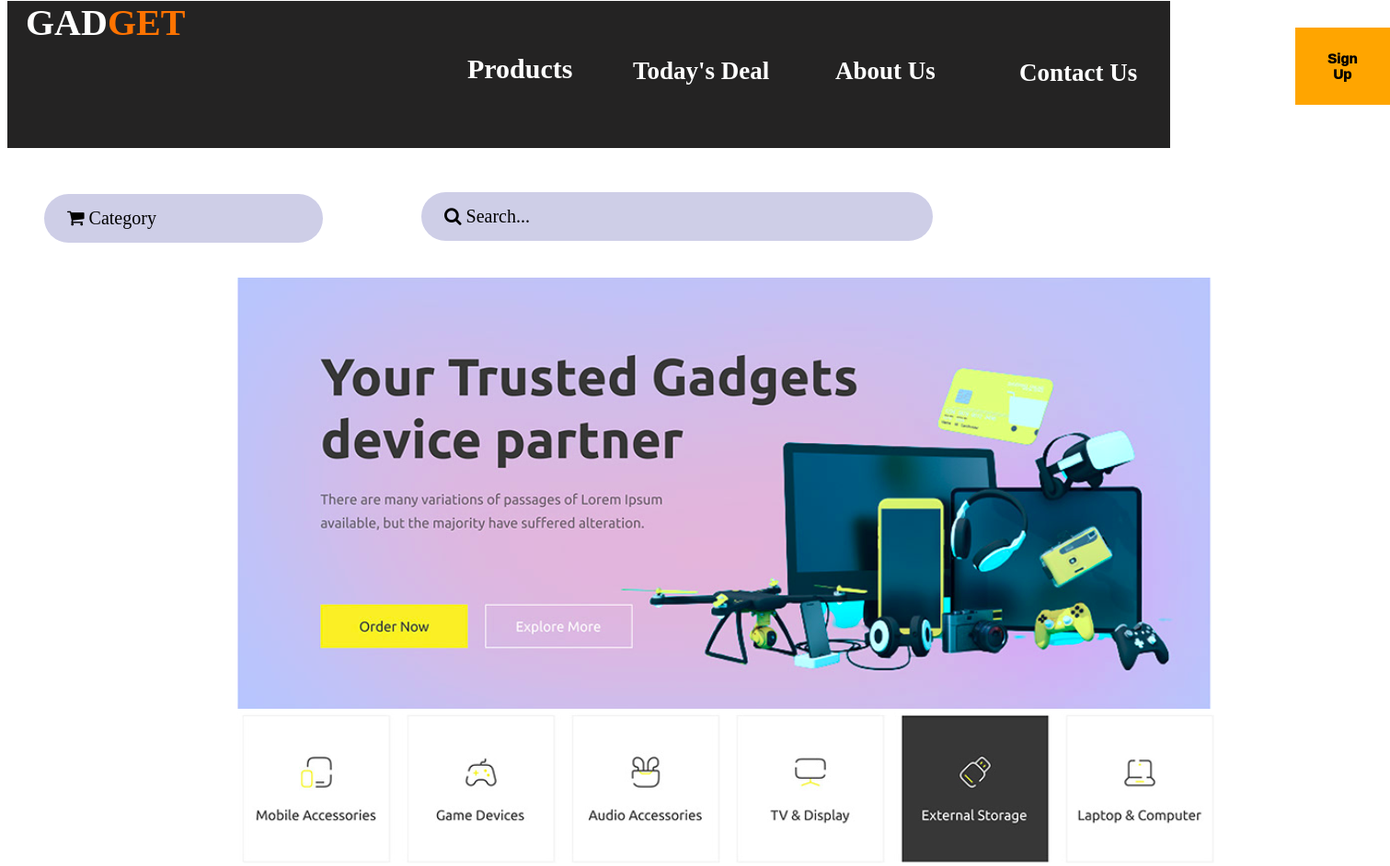
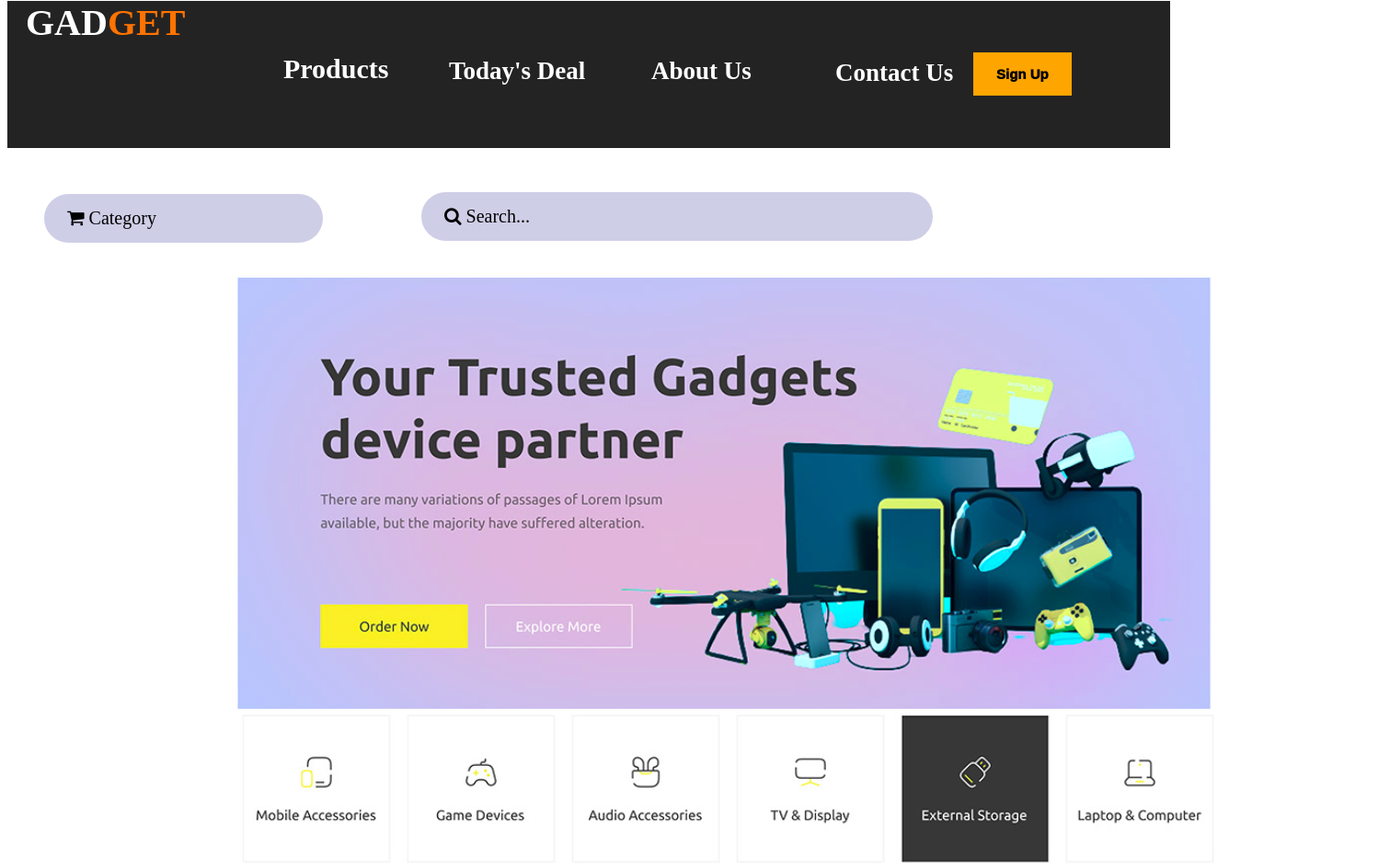
Before and after one commit to kivuvarosekivuvan/REST_API_Assignment_js, a plain HTML site: page index.html in a window 1280 px wide. Shown: the top 942 px of the page at 92% size, 1511 px wide, since content can reach past the window. Drawn offline with nearby package versions, Linux system fonts and the light colour scheme; no server answers.

Commit message:
moved nav bar

```diff
--- a/style.css
+++ b/style.css
@@ -16,28 +16,28 @@
 }
 #p{
     color: white;
-    margin-left: 500px;
+    margin-left:300px;
     font-size: 30px;
     margin-top: -30px;
 
 }
 #t{
     color: white;
-    margin-left: 680px;
+    margin-left: 480px;
     margin-top: -60px;
     font-size: 27px;
 
 }
 #a{
     color: white;
-    margin-left: 900px;
+    margin-left: 700px;
     margin-top: -58px;
     font-size: 27px;
 
 }
 #c{
     color: white;
-    margin-left: 1100px;
+    margin-left: 900px;
     margin-top: -56px;
     font-size: 27px;
 
@@ -47,9 +47,9 @@
     margin-top: 50px;
 } */
 #btn1{
-    padding: 25px 35px;font-size: 15px;color: black;
+    padding: 15px 25px;font-size: 15px;color: black;
     background-color: orange;font-weight: 1000;
-    margin-left: 1400px;
+    margin-left: 1050px;
     border: none;
     position: relative;
     top: -50px;
```
